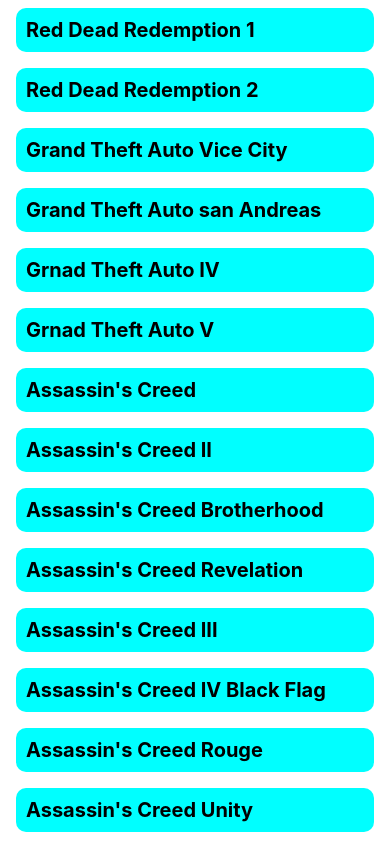
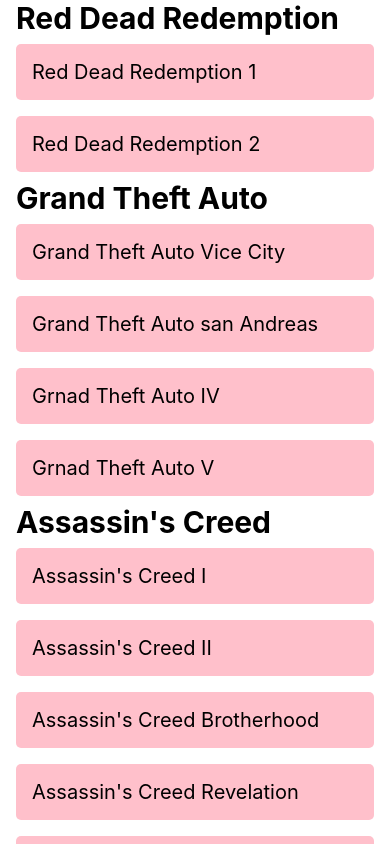
Before and after one commit to rishopbabu/RNAdvanced, a React Native app: screen / in a window 390 px wide. Built offline with nearby package versions, Linux system fonts and the light colour scheme.

Commit message:
Section list completed successfully

```diff
--- a/App.tsx
+++ b/App.tsx
@@ -1,12 +1,12 @@
 import React from 'react';
-import FlatListComponentWithScroll from './screens/FlatListWithScroll';
+import SectionListComponent from './screens/SectionList';
 
 export default function App() {
   return (
     <>
       {/* <SignUpScreen /> */}
       {/* <FlatListComponent /> */}
-      <FlatListComponentWithScroll />
+      <SectionListComponent />
     </>
   );
 }
--- /dev/null
+++ b/Screens/SectionList.tsx
@@ -0,0 +1,132 @@
+import React from 'react';
+import {
+  StyleSheet,
+  Text,
+  View,
+  SafeAreaView,
+  SectionList,
+  StatusBar,
+} from 'react-native';
+
+const GameList = [
+  {
+    title: 'Red Dead Redemption',
+    data: ['Red Dead Redemption 1', 'Red Dead Redemption 2'],
+  },
+
+  {
+    title: 'Grand Theft Auto',
+    data: [
+      'Grand Theft Auto Vice City',
+      'Grand Theft Auto san Andreas',
+      'Grnad Theft Auto IV',
+      'Grnad Theft Auto V',
+    ],
+  },
+
+  {
+    title: "Assassin's Creed",
+    data: [
+      "Assassin's Creed I",
+      "Assassin's Creed II",
+      "Assassin's Creed Brotherhood",
+      "Assassin's Creed Revelation",
+      "Assassin's Creed III",
+      "Assassin's Creed IV Black Flag",
+      "Assassin's Creed Rouge",
+      "Assassin's Creed Unity",
+      "Assassin's Creed Syndicate",
+      "Assassin's Creed Origins",
+      "Assassin's Creed Odessey",
+      "Assassin's Creed Valhalla",
+    ],
+  },
+
+  {
+    title: 'Co-Op Story',
+    data: ['It Takes Two', 'A Way Out'],
+  },
+
+  {
+    title: 'God of War',
+    data: ['God of War IV', 'God of War Ragnarok'],
+  },
+
+  {
+    title: 'The Last of Us',
+    data: ['The Last of Us I', 'The Last of Us II'],
+  },
+
+  {
+    title: 'Watch Dogs',
+    data: ['Watch Dogs I', 'Watch Dogs II', 'Watch Dogs Legion'],
+  },
+
+  {
+    title: 'Devil May Cry',
+    data: [
+      'Devil May Cry I',
+      'Devil May Cry II',
+      'Devil May Cry III',
+      'Devil May Cry IV',
+      'Devil May Cry V',
+    ],
+  },
+
+  {
+    title: 'Just Cause',
+    data: [
+      'Just Cause I',
+      'Just Cause II',
+      'Just Cause III',
+      'Just Cause IV',
+      'Just Cause V',
+    ],
+  },
+];
+
+export default function SectionListComponent() {
+  return (
+    <SafeAreaView style={styles.container}>
+      <StatusBar barStyle="dark-content" />
+      <SectionList
+        showsVerticalScrollIndicator={false}
+        sections={GameList}
+        keyExtractor={(item, index) => item + index}
+        renderItem={({item}) => (
+          <View style={styles.item}>
+            <Text style={styles.title}>{item}</Text>
+          </View>
+        )}
+        renderSectionHeader={({section: {title}}) => (
+          <Text style={styles.header}>{title}</Text>
+        )}
+      />
+    </SafeAreaView>
+  );
+}
+
+const styles = StyleSheet.create({
+  container: {
+    flex: 1,
+    paddingTop: StatusBar.currentHeight,
+    marginHorizontal: 16,
+  },
+
+  item: {
+    backgroundColor: 'pink',
+    padding: 16,
+    marginVertical: 8,
+    borderRadius: 5,
+  },
+
+  header: {
+    fontSize: 30,
+    fontWeight: 'bold',
+    backgroundColor: 'white',
+  },
+
+  title: {
+    fontSize: 20,
+  },
+});
```
